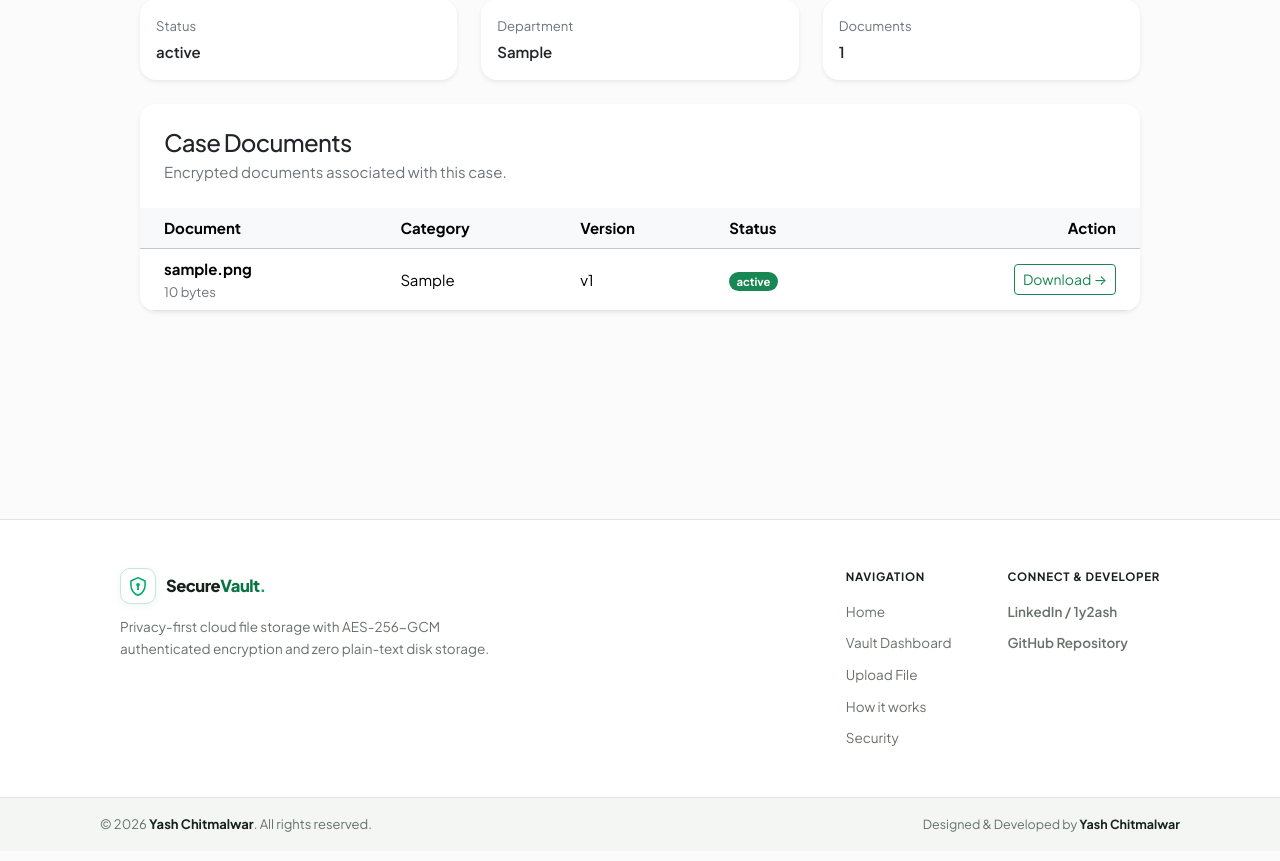
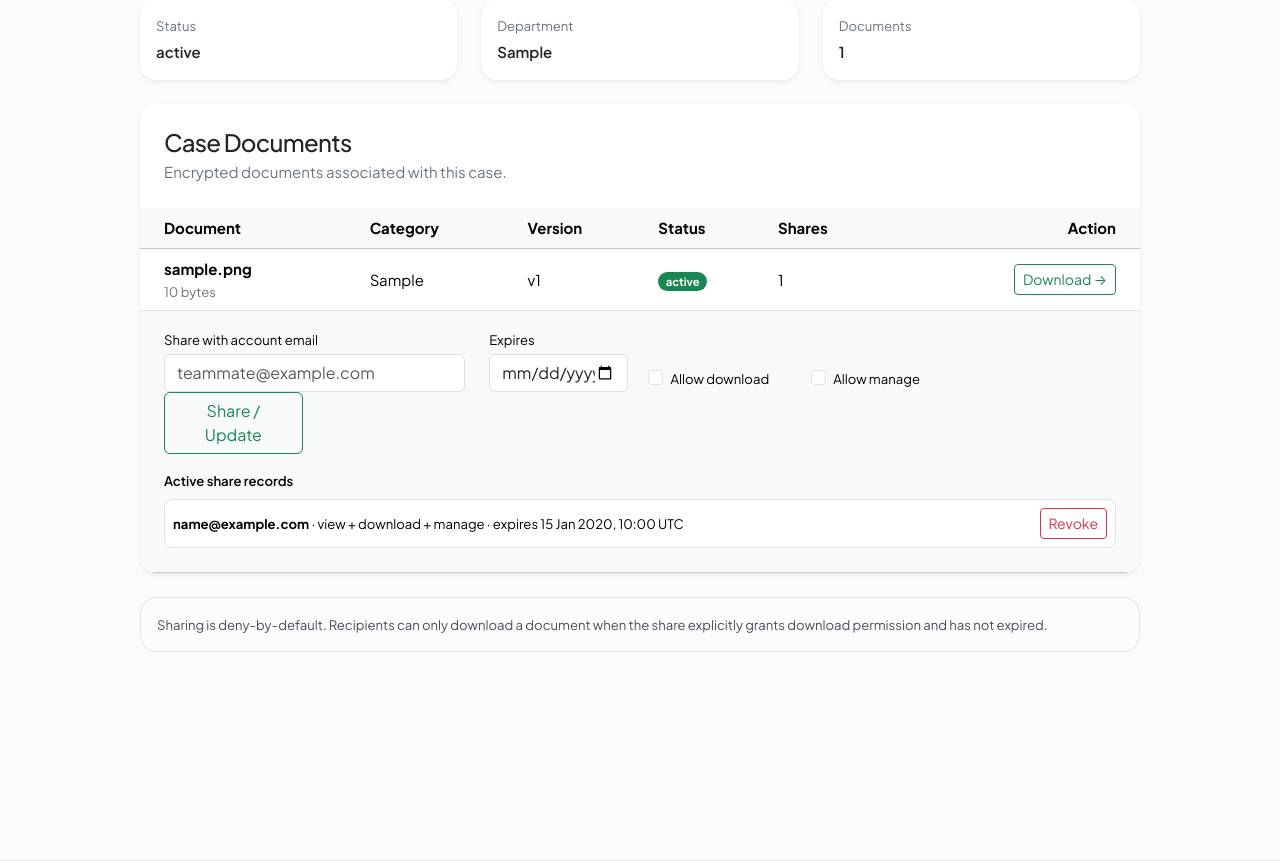
Before and after one commit to 1Y20ash/SecureCloudStorage, a Flask app: page /cases/1 in a window 1280 px wide. Shown: the part 290-1151 px from the top of the page. Before the commit the page ends 1122 px from the top, so only its background shows below. Run offline with Flask 3, Linux system fonts and the light colour scheme; a user stored in the database is signed in; tables that the repository leaves empty hold one stand-in row (values such as "Sample post").

Commit message:
feat: add document sharing controls to case view

```diff
--- a/templates/case_detail.html
+++ b/templates/case_detail.html
@@ -11,13 +11,18 @@
     <div class="col-md-4"><div class="card border-0 shadow-sm rounded-4 h-100"><div class="card-body"><div class="small text-secondary">Department</div><div class="fw-semibold mt-1">{{ case.department or 'Not specified' }}</div></div></div></div>
     <div class="col-md-4"><div class="card border-0 shadow-sm rounded-4 h-100"><div class="card-body"><div class="small text-secondary">Documents</div><div class="fw-semibold mt-1">{{ case.documents|length }}</div></div></div></div>
   </div>
-  <div class="card border-0 shadow-sm rounded-4 overflow-hidden">
+  <div class="card border-0 shadow-sm rounded-4 overflow-hidden mb-4">
     <div class="card-header bg-white border-0 p-4"><h2 class="h4 mb-1">Case Documents</h2><p class="text-secondary mb-0">Encrypted documents associated with this case.</p></div>
     {% if case.documents %}
-    <div class="table-responsive"><table class="table table-hover align-middle mb-0"><thead class="table-light"><tr><th class="ps-4">Document</th><th>Category</th><th>Version</th><th>Status</th><th class="text-end pe-4">Action</th></tr></thead><tbody>
-    {% for document in case.documents %}<tr><td class="ps-4"><strong>{{ document.stored_file.original_filename }}</strong><div class="small text-secondary">{{ document.stored_file.file_size }} bytes</div></td><td>{{ document.category }}</td><td>v{{ document.version }}</td><td><span class="badge rounded-pill text-bg-success">{{ document.status }}</span></td><td class="text-end pe-4"><a class="btn btn-sm btn-outline-success" href="{{ url_for('download', file_id=document.stored_file.id) }}">Download →</a></td></tr>{% endfor %}
+    <div class="table-responsive"><table class="table table-hover align-middle mb-0"><thead class="table-light"><tr><th class="ps-4">Document</th><th>Category</th><th>Version</th><th>Status</th><th>Shares</th><th class="text-end pe-4">Action</th></tr></thead><tbody>
+    {% for document in case.documents %}<tr><td class="ps-4"><strong>{{ document.stored_file.original_filename }}</strong><div class="small text-secondary">{{ document.stored_file.file_size }} bytes</div></td><td>{{ document.category }}</td><td>v{{ document.version }}</td><td><span class="badge rounded-pill text-bg-success">{{ document.status }}</span></td><td>{{ document.shares|length }}</td><td class="text-end pe-4"><a class="btn btn-sm btn-outline-success" href="{{ url_for('download', file_id=document.stored_file.id) }}">Download →</a></td></tr>
+    {% if can_manage %}<tr class="table-light"><td colspan="6" class="px-4 py-3"><form method="post" action="{{ url_for('share_document', document_id=document.id) }}" class="row g-2 align-items-end"><div class="col-md-4"><label class="form-label small mb-1">Share with account email</label><input type="email" name="email" class="form-control" placeholder="teammate@example.com" required></div><div class="col-md-2"><label class="form-label small mb-1">Expires</label><input type="datetime-local" name="expires_at" class="form-control"></div><div class="col-md-2 form-check ms-md-2"><input class="form-check-input" type="checkbox" name="can_download" id="download-{{ document.id }}"><label class="form-check-label small" for="download-{{ document.id }}">Allow download</label></div><div class="col-md-2 form-check"><input class="form-check-input" type="checkbox" name="can_manage" id="manage-{{ document.id }}"><label class="form-check-label small" for="manage-{{ document.id }}">Allow manage</label></div><div class="col-md-2"><button class="btn btn-outline-success w-100" type="submit">Share / Update</button></div></form>
+    {% if document.shares %}<div class="mt-3"><div class="small fw-semibold mb-2">Active share records</div>{% for share in document.shares %}<div class="d-flex flex-wrap justify-content-between align-items-center border rounded-3 bg-white p-2 mb-2"><div class="small"><strong>{{ share.shared_with.email }}</strong> · view{% if share.can_download %} + download{% endif %}{% if share.can_manage %} + manage{% endif %}{% if share.expires_at %} · expires {{ share.expires_at.strftime('%d %b %Y, %H:%M UTC') }}{% endif %}</div><form method="post" action="{{ url_for('revoke_share', document_id=document.id, share_id=share.id) }}"><button class="btn btn-sm btn-outline-danger" type="submit">Revoke</button></form></div>{% endfor %}</div>{% endif %}
+    </td></tr>{% endif %}
+    {% endfor %}
     </tbody></table></div>
     {% else %}<div class="card-body text-center py-5"><div class="display-6 mb-3">📁</div><h3 class="h5">No documents yet</h3><p class="text-secondary">Add the first encrypted document to this case.</p><a class="btn btn-success rounded-3" href="{{ url_for('upload') }}">Add document</a></div>{% endif %}
   </div>
+  <div class="alert alert-light border rounded-4 small mb-0">Sharing is deny-by-default. Recipients can only download a document when the share explicitly grants download permission and has not expired.</div>
 </div>
 {% endblock %}
```
